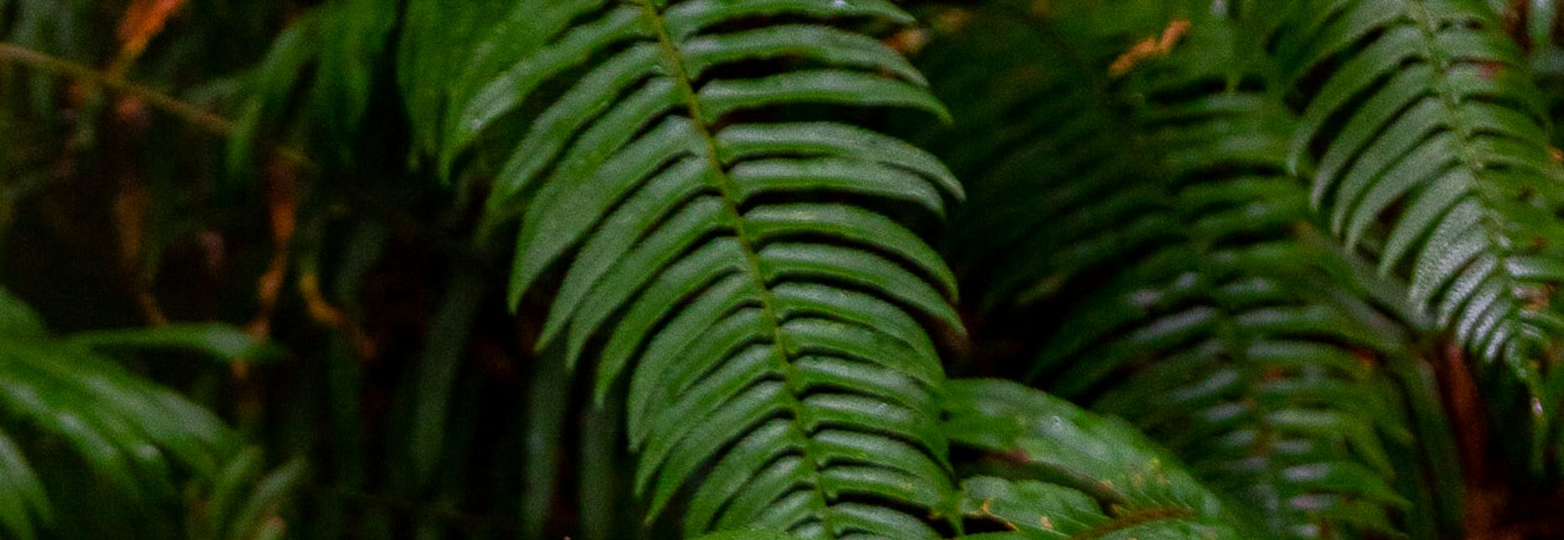
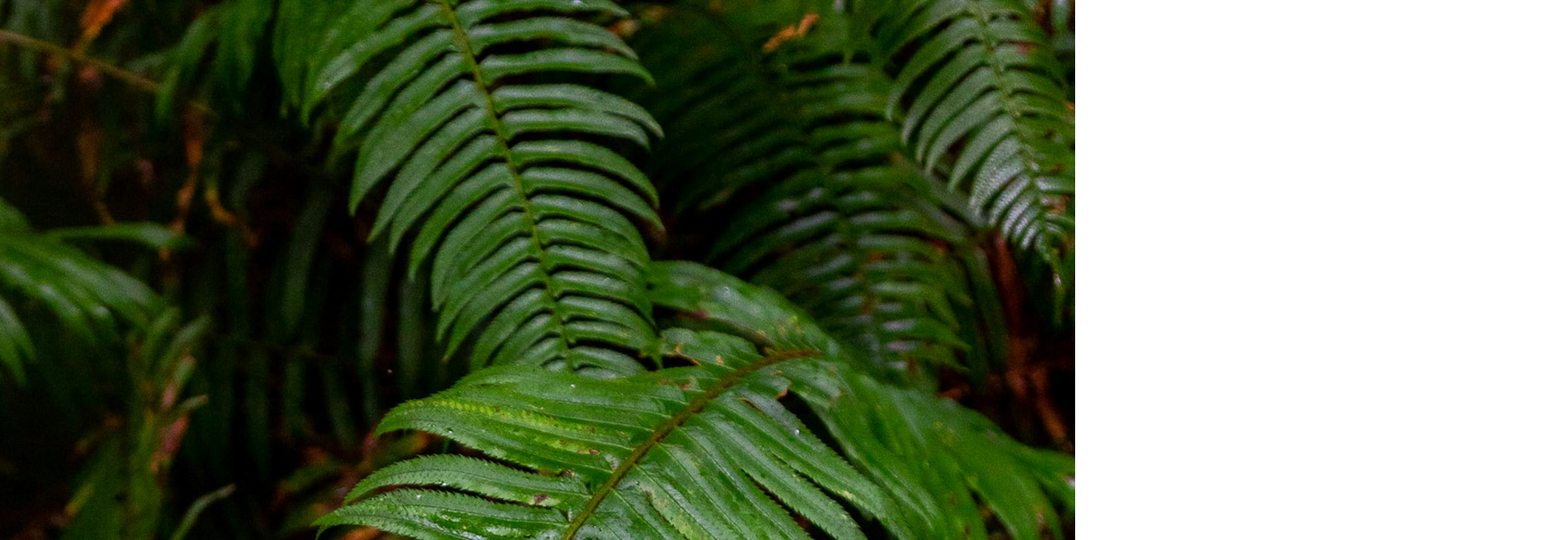
Before and after one commit to BDraper25/Practice-signup-form, a plain HTML site: page index.html in a window 1280 px wide. Shown: the top 644 px of the page at 84% size, 1862 px wide, since content can reach past the window. Drawn offline with Linux system fonts and the light colour scheme.

Commit message:
adjust height, width, and fit of image

```diff
--- a/stylesheet.css
+++ b/stylesheet.css
@@ -7,3 +7,9 @@ body {
 .left-side-container {
     flex: 1;
 }
+
+.left-side-container img {
+    width: 100%;
+    height: 100%;
+    object-fit: cover;
+}
```
